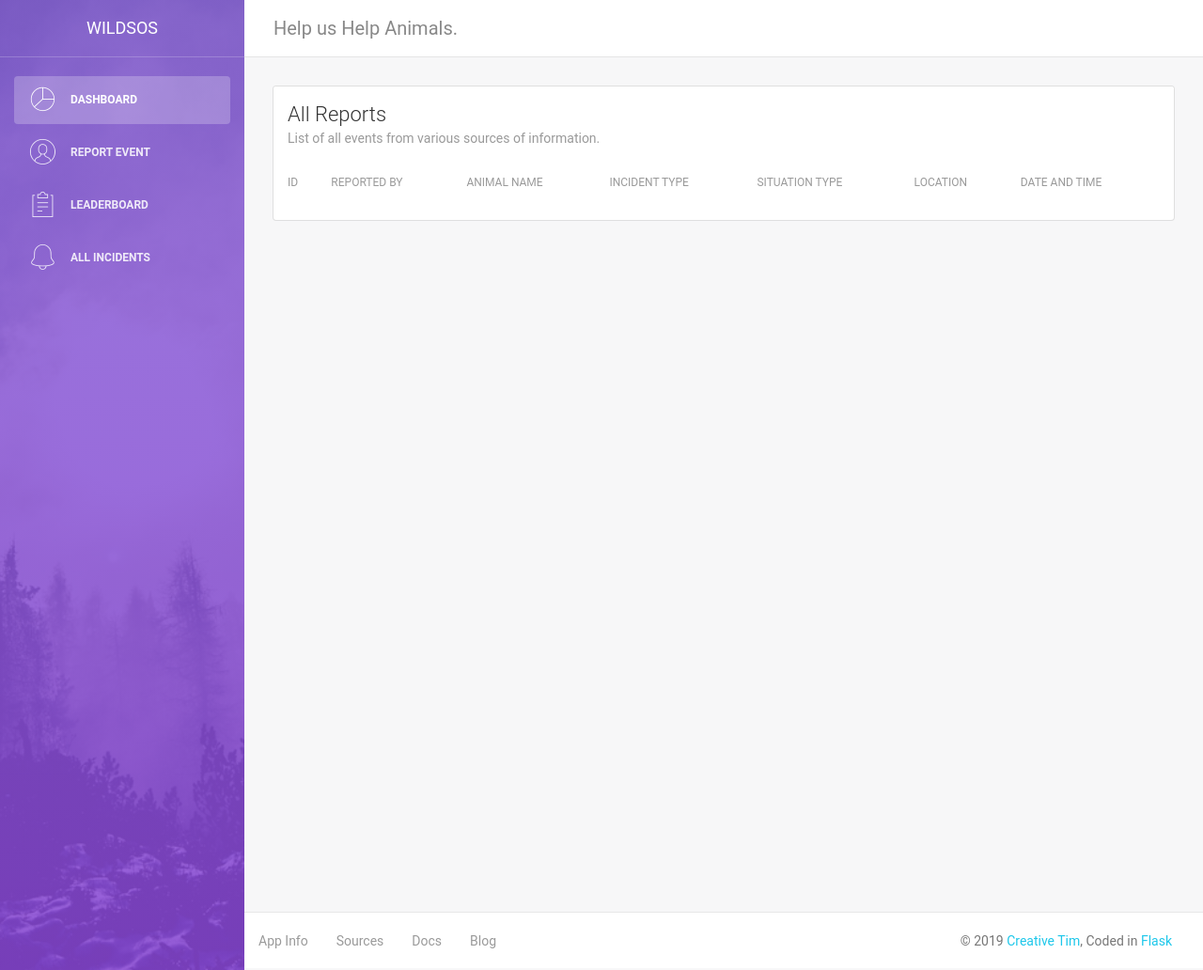
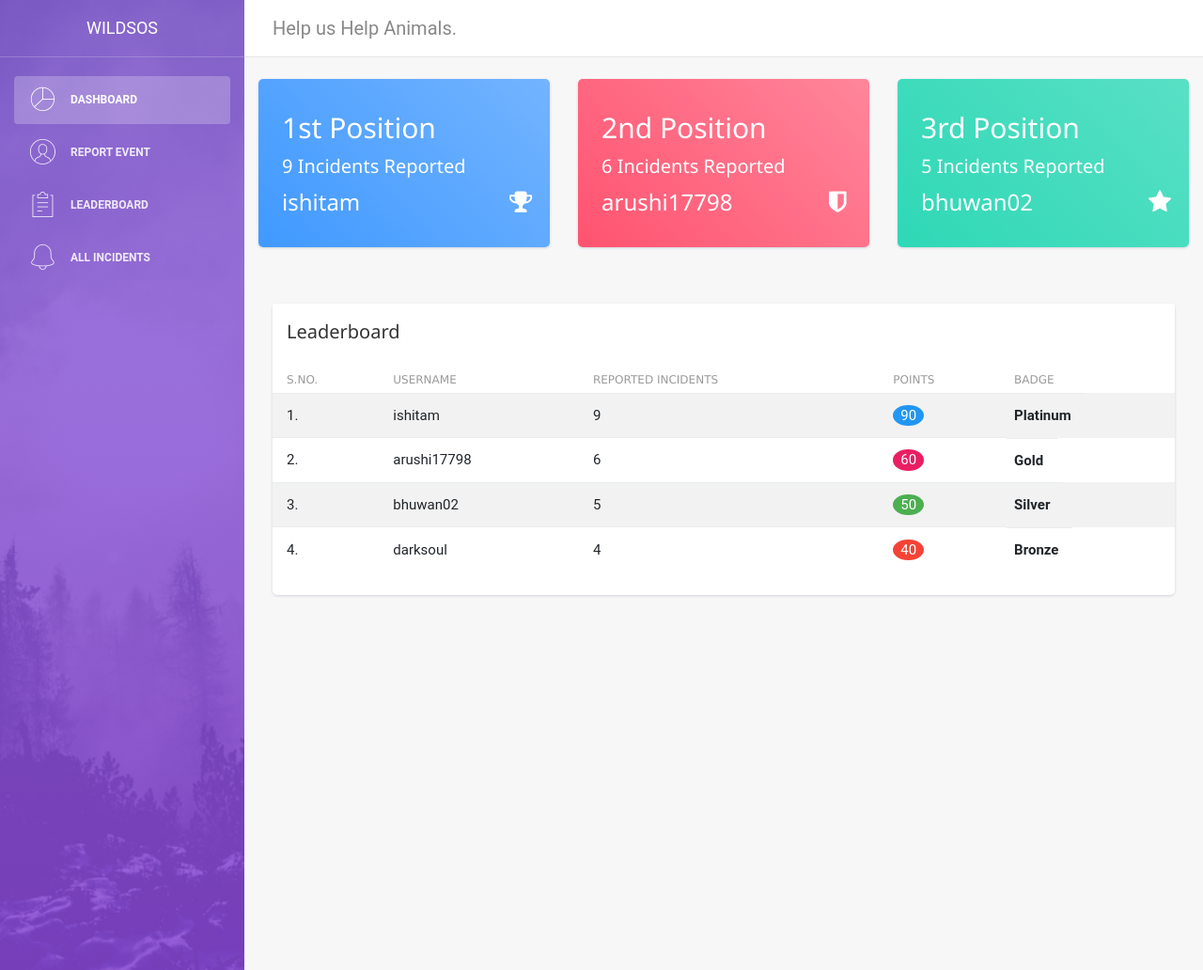
Before and after one commit to Ishita-Mehta/WildSOS-Alerts, a Flask app: page /table.html in a window 1280 px wide. Shown: the whole page at 94% size. Run offline with Flask 2, Linux system fonts and the light colour scheme; data that the repository does not hold is empty; some libraries are stand-ins or nearby versions.

Commit message:
leaderboard done

```diff
--- a/app/templates/pages/table.html
+++ b/app/templates/pages/table.html
@@ -1,42 +1,146 @@
+<style>
+    .order-card {
+    color: #fff;
+}
 
-            <div class="content">
+.bg-c-blue {
+    background: linear-gradient(45deg,#4099ff,#73b4ff);
+}
+
+.bg-c-green {
+    background: linear-gradient(45deg,#2ed8b6,#59e0c5);
+}
+
+.bg-c-yellow {
+    background: linear-gradient(45deg,#FFB64D,#ffcb80);
+}
+
+.bg-c-pink {
+    background: linear-gradient(45deg,#FF5370,#ff869a);
+}
+
+
+.card {
+    border-radius: 5px;
+    -webkit-box-shadow: 0 1px 2.94px 0.06px rgba(4,26,55,0.16);
+    box-shadow: 0 1px 2.94px 0.06px rgba(4,26,55,0.16);
+    border: none;
+    margin-bottom: 30px;
+    -webkit-transition: all 0.3s ease-in-out;
+    transition: all 0.3s ease-in-out;
+}
+
+.card .card-block {
+    padding: 25px;
+}
+
+.order-card i {
+    font-size: 26px;
+}
+
+.f-left {
+    float: left;
+}
+
+.f-right {
+    float: right;
+}
+</style>
+<meta name="viewport" content="width=device-width, initial-scale=1">
+<link rel="stylesheet" href="https://www.w3schools.com/w3css/4/w3.css">
+<link href="https://maxcdn.bootstrapcdn.com/font-awesome/4.3.0/css/font-awesome.min.css" rel="stylesheet">
+<br>
+<div class="container">
+    <div class="row">
+        <div class="col-md-4 col-xl-4">
+            <div class="card bg-c-blue order-card">
+                <div class="card-block">
+                    <h2 class="m-b-20">1st Position</span></h2>
+                    <h4 class="text-left"><span>9 Incidents Reported</span></h4><i class="fa fa-trophy f-right"></i>
+                    <h3 class="m-b-0">ishitam<span class="f-right"></h3>
+                </div>
+            </div>
+        </div>
+
+        <div class="col-md-4 col-xl-4">
+            <div class="card bg-c-pink order-card">
+                    <div class="card-block">
+                            <h2 class="m-b-20">2nd Position</span></h2>
+                            <h4 class="text-left"><span>6 Incidents Reported</span></h4><i class="fa fa-shield f-right"></i>
+                            <h3 class="m-b-0">arushi17798<span class="f-right"></h3>
+                        </div>
+            </div>
+        </div>
+
+        <div class="col-md-4 col-xl-4">
+                <div class="card bg-c-green order-card">
+                        <div class="card-block">
+                                <h2 class="m-b-20">3rd Position</span></h2>
+                                <h4 class="text-left"><span>5 Incidents Reported</span></h4><i class="fa fa-star f-right"></i>
+                                <h3 class="m-b-0">bhuwan02<span class="f-right"></h3>
+                            </div>
+                </div>
+            </div>
+
+        </div>
+</div>
+
+<div class="content">
                 <div class="container-fluid">
                     <div class="row">
                         <div class="col-md-12">
                             <div class="card strpied-tabled-with-hover">
                                 <div class="card-header ">
-                                    <h4 class="card-title">All Reports</h4>
-                                    <p class="card-category">List of all events from various sources of information.
+                                    <h4 class="card-title"><b>Leaderboard</b></h4>
 
-
-                                    </p>
                                 </div>
                                 <div class="card-body table-full-width table-responsive">
                                     <table class="table table-hover table-striped">
                                         <thead>
-                                            <th>ID</th>
-                                            <th>Reported By</th>
-                                            <th>Animal name</th>
-                                            <th>Incident Type</th>
-                                            <th>Situation Type</th>
-                                            <th>Location</th>
-                                            <th>Date and Time</th>
+                                            <th>S.No.</th>
+                                            <th>Username</th>
+                                            <th>Reported Incidents</th>
+                                            <th>Points</th>
+                                            <th>Badge</th>
 
                                         </thead>
                                         <tbody>
-                                                {% for i in keys_list %}
+
                                                 <tr>
-                                                    <td>{{ incident_data[i]['incident_id'] }}</td>
-                                                    <td>{{ incident_data[i]['user_fname'] + ' ' + incident_data[i]['user_lname'] }}</td>
-                                                    <td>{{ incident_data[i]['animal'] }}</td>
-                                                    <td>{{ incident_data[i]['incident_type'] }}</td>
-                                                    <td>{{ incident_data[i]['situation_type'] }}</td>
-                                                    <td>{{ incident_data[i]['incident_location'] }}</td>
-                                                    <td>{{ incident_data[i]['incident_date'] + ' ' + incident_data[i]['incident_time'] }}</td>
-
+                                                    <td>1.</td>
+                                                    <td>ishitam</td>
+                                                    <td>9</td>
+                                                    <td><span class="w3-badge w3-blue">90</span></td>
+                                                    <td><b>Platinum</b></td>
 
                                                 </tr>
-                                                {% endfor %}
+
+                                                <tr>
+                                                        <td>2.</td>
+                                                        <td>arushi17798</td>
+                                                        <td>6</td>
+                                                        <td><span class="w3-badge w3-pink">60</span></td>
+                                                        <td><b>Gold</b></td>
+
+                                                    </tr>
+
+                                                    <tr>
+                                                            <td>3.</td>
+                                                            <td>bhuwan02</td>
+                                                            <td>5</td>
+                                                            <td><span class="w3-badge w3-green">50</span></td>
+                                                            <td><b>Silver</b></td>
+
+                                                        </tr>
+                                                        <tr>
+                                                                <td>4.</td>
+                                                                <td>darksoul</td>
+                                                                <td>4</td>
+                                                                <td><span class="w3-badge w3-red">40</span></td>
+                                                                <td><b>Bronze</b></td>
+
+                                                            </tr>
+
                                         </tbody>
                                     </table>
                                 </div>
--- a/requirements.txt
+++ b/requirements.txt
@@ -232,3 +232,4 @@ yarg==0.1.9
 zict==0.1.3
 zope.interface==4.5.0
 pyrebase
+twilio
```
Also changed, not shown: app/templates/pages/notifications.html (+3 -31 lines).
